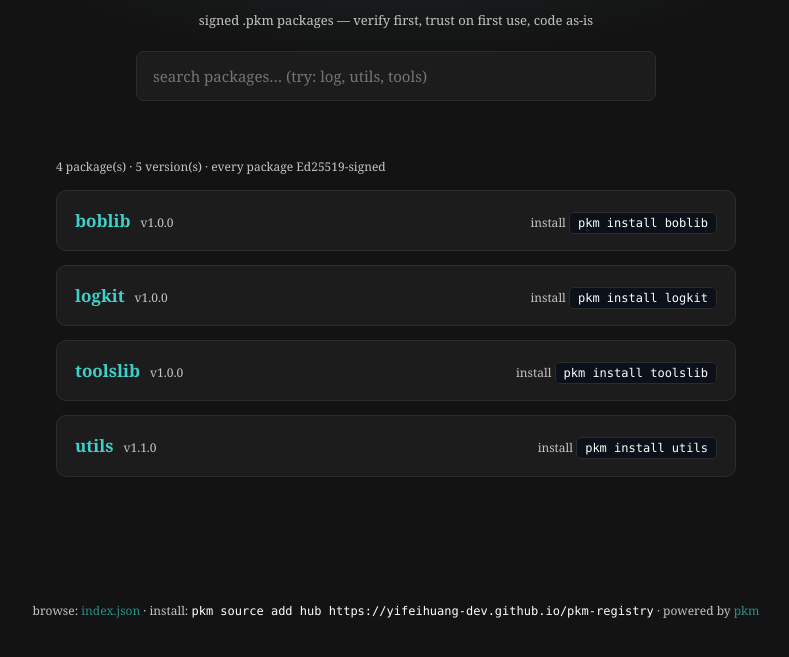
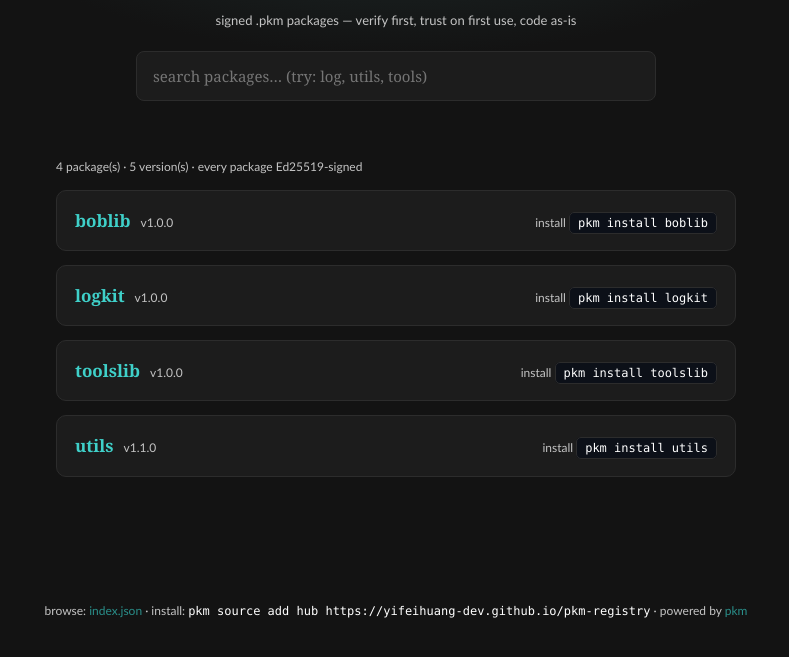
Before and after one commit to Yifeihuang-Dev/pkm-registry, a plain HTML site: page index.html in a window 1280 px wide. Shown: the part 99-756 px from the top of the page, without its empty margins (244-1033 px from the left). Drawn offline with Linux system fonts and the light colour scheme.

Commit message:
hub facade: secondary info in Calibri (primary stays Georgia)

```diff
--- a/index.html
+++ b/index.html
@@ -11,6 +11,10 @@
   }
   * { box-sizing: border-box; margin: 0; padding: 0; }
   code { font-family: ui-monospace, "SF Mono", Menlo, Consolas, monospace; }
+  /* secondary info uses Calibri (macOS falls back to metric-compatible Carlito) */
+  header p, .stats, .pkg .latest, .pkg .install, .ver, .empty, footer {
+    font-family: Calibri, Carlito, "Segoe UI", sans-serif;
+  }
   body { background: var(--bg); color: var(--text);
          font: 15px/1.6 Georgia, "Palatino", serif; }
   header { padding: 56px 24px 28px; text-align: center;
```
